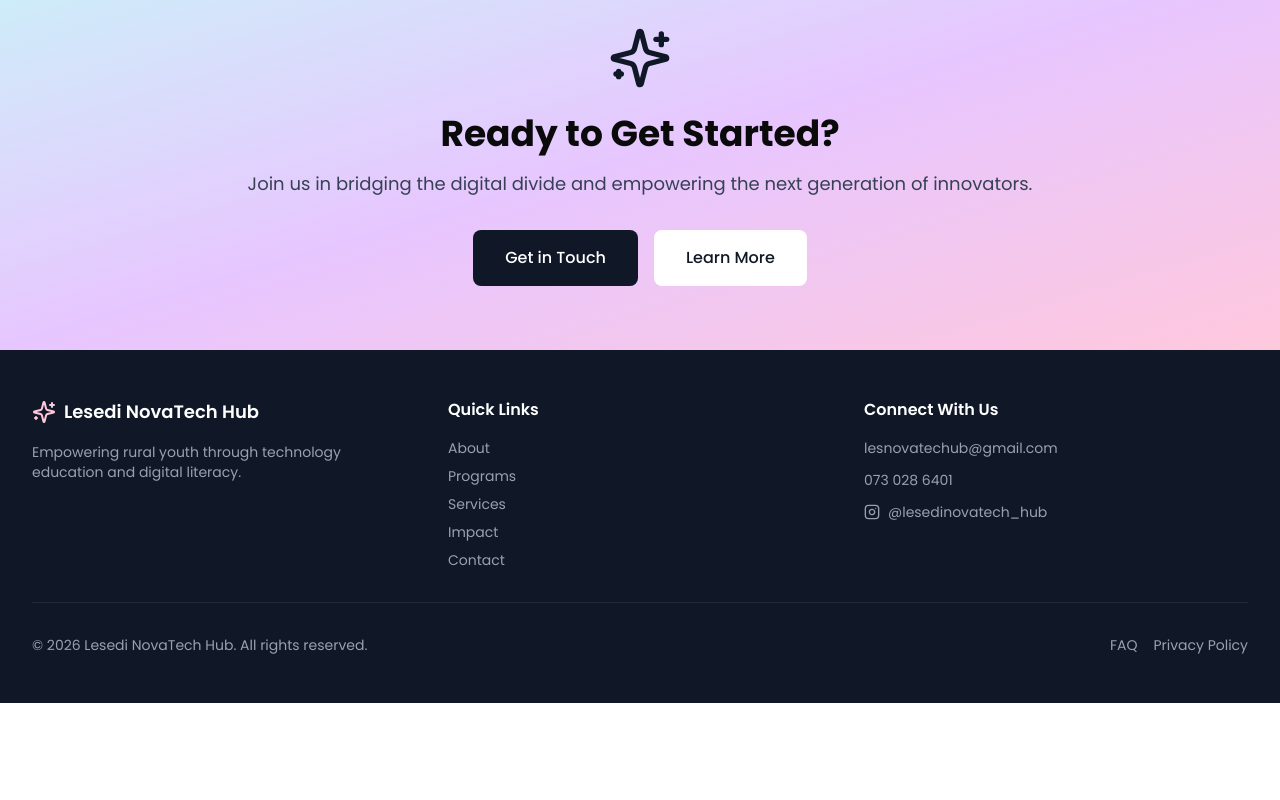
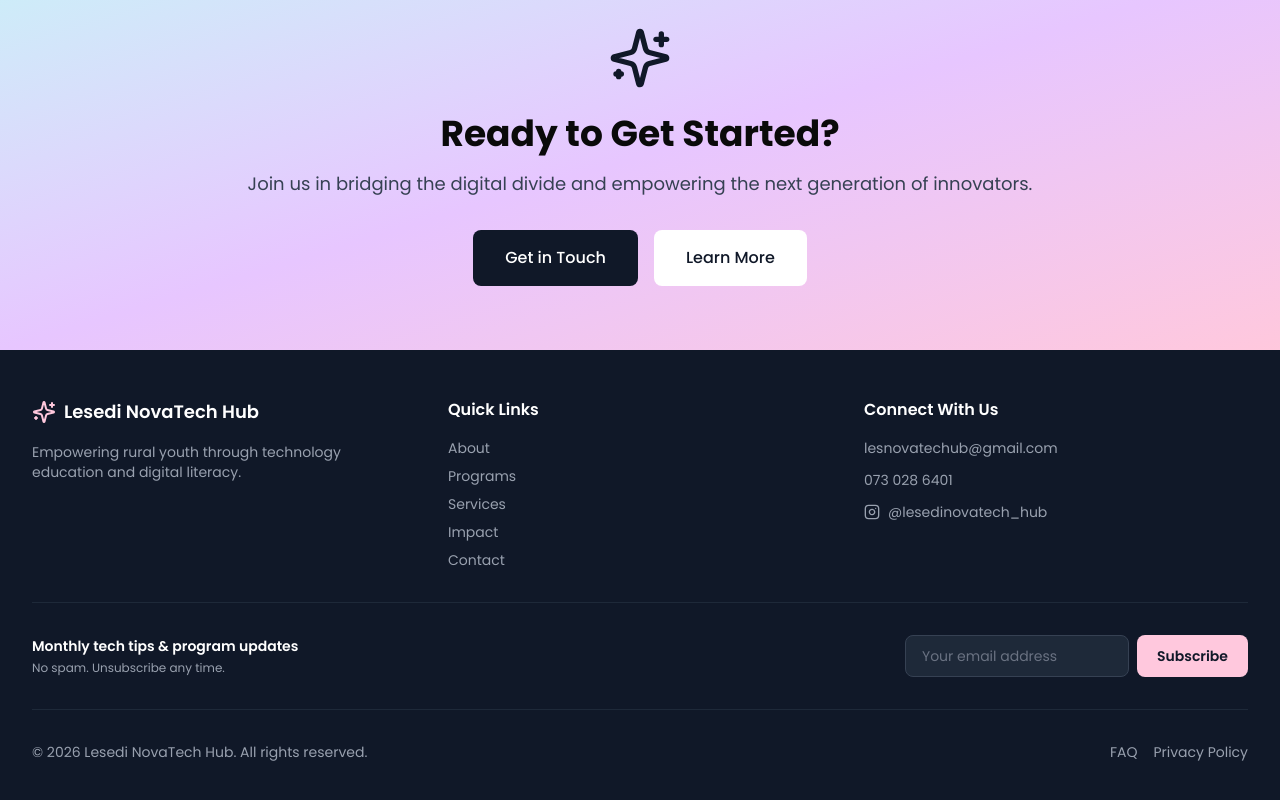
Before and after one commit to LesediSiyaya/Lesedinovatechhubwebsite, a React (Vite) app: page / in a window 1280 px wide. Shown: the part 2878-3678 px from the top of the page. Before the commit the page ends 3581 px from the top, so only its background shows below. Built offline with nearby package versions, Linux system fonts and the light colour scheme.

Commit message:
Add newsletter email signup to footer

```diff
--- a/src/app/components/Layout.tsx
+++ b/src/app/components/Layout.tsx
@@ -4,6 +4,8 @@ import { Sparkles, Menu, X, Instagram, ChevronUp, CalendarDays } from 'lucide-re
 
 export default function Layout() {
   const [menuOpen, setMenuOpen] = useState(false);
+  const [newsletterEmail, setNewsletterEmail] = useState('');
+  const [newsletterDone, setNewsletterDone] = useState(false);
   const [showConsent, setShowConsent] = useState(() => {
     try { return !localStorage.getItem('lesedi_popia_consent'); } catch { return true; }
   });
@@ -24,6 +26,18 @@ export default function Layout() {
   useEffect(() => {
     setMenuOpen(false);
   }, [location.pathname]);
+
+  const handleNewsletter = (e: React.FormEvent) => {
+    e.preventDefault();
+    if (!newsletterEmail) return;
+    // Open a pre-filled email so Lesedi receives the subscription request
+    window.open(
+      `mailto:lesnovatechub@gmail.com?subject=Newsletter Subscription&body=Please add me to your mailing list: ${encodeURIComponent(newsletterEmail)}`,
+      '_blank'
+    );
+    setNewsletterDone(true);
+    setNewsletterEmail('');
+  };
 
   const acceptConsent = () => {
     try { localStorage.setItem('lesedi_popia_consent', '1'); } catch {}
@@ -169,6 +183,34 @@ export default function Layout() {
               </div>
             </div>
           </div>
+          {/* Newsletter signup */}
+          <div className="border-t border-gray-800 pt-8 mb-8 flex flex-col sm:flex-row items-start sm:items-center gap-6">
+            <div className="flex-1">
+              <p className="text-sm font-semibold text-white mb-1">Monthly tech tips &amp; program updates</p>
+              <p className="text-xs text-gray-400">No spam. Unsubscribe any time.</p>
+            </div>
+            {newsletterDone ? (
+              <p className="text-sm text-[#ffc8dd] font-medium flex-shrink-0">✓ You're on the list — we'll be in touch!</p>
+            ) : (
+              <form onSubmit={handleNewsletter} className="flex gap-2 w-full sm:w-auto">
+                <input
+                  type="email"
+                  required
+                  placeholder="Your email address"
+                  value={newsletterEmail}
+                  onChange={(e) => setNewsletterEmail(e.target.value)}
+                  className="flex-1 sm:w-56 px-4 py-2.5 rounded-lg bg-gray-800 text-white text-sm placeholder-gray-500 border border-gray-700 focus:outline-none focus:border-[#ffc8dd] transition-colors"
+                />
+                <button
+                  type="submit"
+                  className="px-5 py-2.5 bg-[#ffc8dd] hover:bg-[#ffb3cd] text-gray-900 text-sm font-semibold rounded-lg transition-all transform hover:scale-105 active:scale-95 flex-shrink-0"
+                >
+                  Subscribe
+                </button>
+              </form>
+            )}
+          </div>
+
           <div className="border-t border-gray-800 pt-8 flex flex-col sm:flex-row items-center justify-between gap-3 text-sm text-gray-400">
             <p>&copy; 2026 Lesedi NovaTech Hub. All rights reserved.</p>
             <div className="flex gap-4">
```
